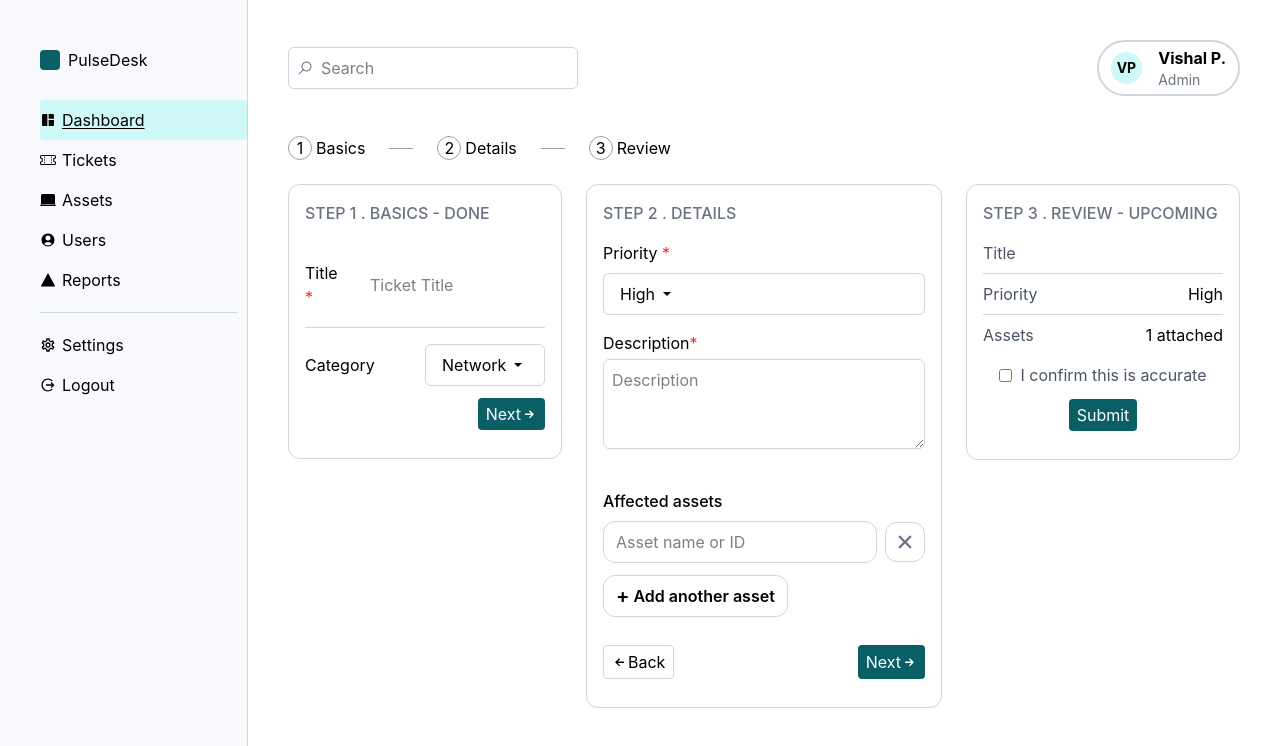
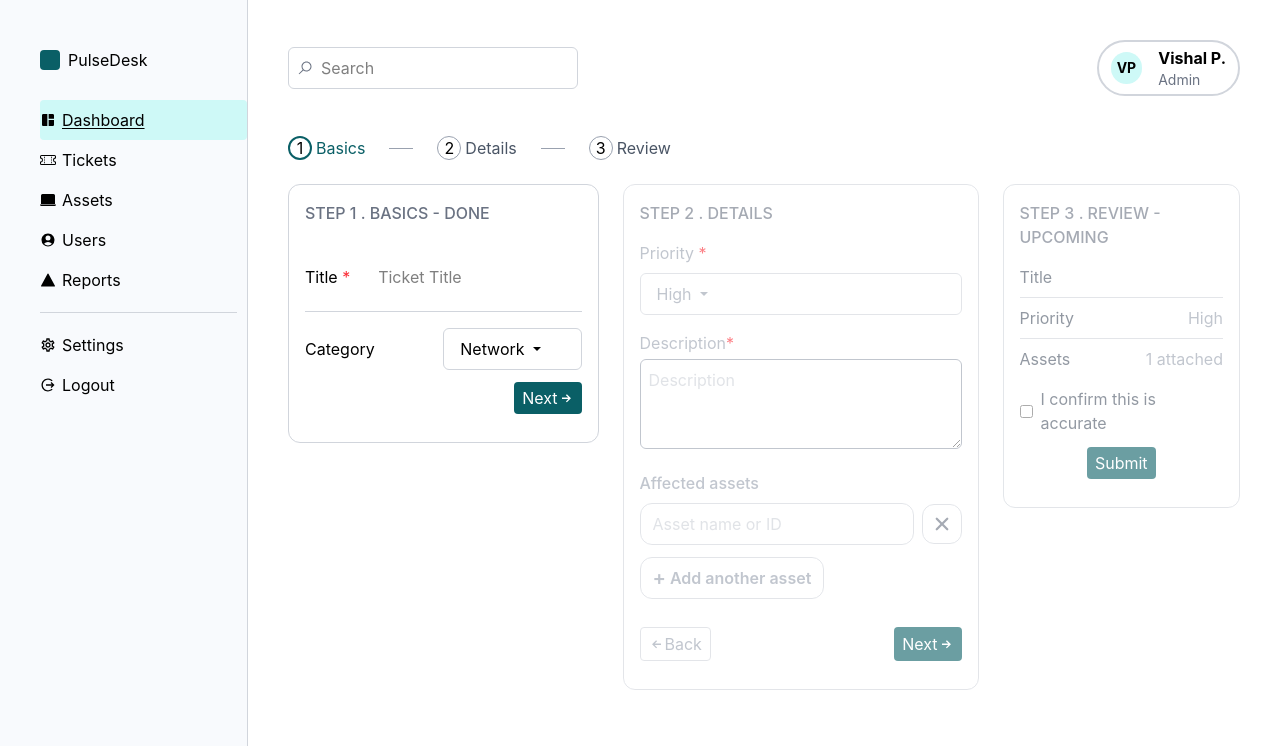
Before and after one commit to vishalkumar392392/pulsedesk, a React (Vite) app in the folder pulse-ui/: page /tickets in a window 1280 px wide. Shown: the top 746 px of the page. Built offline with nearby package versions, Linux system fonts and the light colour scheme; what @newrelic/browser-agent would draw is missing.

Commit message:
Multi form code completed with styling

```diff
--- a/pulse-ui/src/App.tsx
+++ b/pulse-ui/src/App.tsx
@@ -10,7 +10,7 @@ import Dashboard from "./components/Dashboard/Dashboard";
 import { Login } from "./components/Login/Login";
 import Loader from "./components/Util/Loader";
 import { Modal } from "./components/Util/Modal";
-import { TicketForm } from "./components/Tickets/TicketFormBasics";
+import { TicketForm } from "./components/Tickets/TicketForm";
 
 function App() {
   return (
--- /dev/null
+++ b/pulse-ui/src/components/Tickets/TicketForm.tsx
@@ -0,0 +1,106 @@
+import { TicketFormDetails } from "./TicketFormDetails";
+import { TicketFormReview } from "./TicketFormReview";
+import { TicketFormBasics } from "./TicketFormBasics";
+import { useForm } from "react-hook-form";
+import { useState } from "react";
+import { TiTickOutline } from "react-icons/ti";
+
+export interface FormData {
+  title: string;
+  category: string;
+  priority: string;
+  description: string;
+  assets: string[];
+  acceptTerms: boolean;
+}
+export const TicketForm = () => {
+  const {
+    control,
+    handleSubmit,
+    formState: { errors },
+  } = useForm<FormData>({
+    mode: "onChange",
+    defaultValues: {
+      title: "",
+      category: "Network",
+      priority: "High",
+      description: "",
+      assets: [""],
+      acceptTerms: false,
+    },
+  });
+
+  const [step, setStep] = useState(1);
+
+  const onSubmit = () => {};
+  return (
+    <form onSubmit={handleSubmit(onSubmit)}>
+      <div className="mb-6 flex items-center gap-6">
+        <div className="flex gap-1">
+          <div
+            className={`flex h-6 w-6 items-center justify-center rounded-full border ${step === 1 ? "border-pulse-green border-2" : "border-gray-400"} ${step >= 2 ? "bg-pulse-green" : "bg-white"}`}
+          >
+            {step >= 2 ? <TiTickOutline color="white" /> : 1}
+          </div>
+          <div
+            className={`${step == 1 ? "text-pulse-green" : "text-gray-600"}`}
+          >
+            Basics
+          </div>
+        </div>
+        <hr className="w-6 border-gray-400" />
+        <div className="flex gap-1">
+          <div
+            className={`flex h-6 w-6 items-center justify-center rounded-full border border-gray-400 ${step === 2 ? "border-pulse-green border-2" : "border-gray-400"} ${step >= 3 ? "bg-pulse-green" : "bg-white"}`}
+          >
+            {step >= 3 ? <TiTickOutline color="white" /> : 2}
+          </div>
+          <div
+            className={`${step == 2 ? "text-pulse-green" : "text-gray-600"}`}
+          >
+            Details
+          </div>
+        </div>
+        <hr className="w-6 border-gray-400" />
+
+        <div className="flex gap-1">
+          <div
+            className={`flex h-6 w-6 items-center justify-center rounded-full border border-gray-400 ${step === 3 ? "border-pulse-green border-2" : "border-gray-400"} ${step >= 4 ? "bg-pulse-green" : "bg-white"}`}
+          >
+            {step >= 4 ? <TiTickOutline color="white" /> : 3}
+          </div>
+          <div
+            className={`${step == 3 ? "text-pulse-green" : "text-gray-600"}`}
+          >
+            Review
+          </div>
+        </div>
+      </div>
+      <div className="flex items-start gap-6">
+        <div
+          className={`${step != 1 ? "pointer-events-none text-gray-400 opacity-60 select-none" : "bg-white"}`}
+        >
+          <TicketFormBasics
+            control={control}
+            errors={errors}
+            setStep={setStep}
+          />
+        </div>
+        <div
+          className={`${step != 2 ? "pointer-events-none text-gray-400 opacity-60 select-none" : "bg-white"}`}
+        >
+          <TicketFormDetails
+            control={control}
+            errors={errors}
+            setStep={setStep}
+          />
+        </div>
+        <div
+          className={`${step != 3 ? "pointer-events-none text-gray-400 opacity-60 select-none" : "bg-white"}`}
+        >
+          <TicketFormReview control={control} />
+        </div>
+      </div>
+    </form>
+  );
+};
--- a/pulse-ui/src/components/Tickets/TicketFormBasics.tsx
+++ b/pulse-ui/src/components/Tickets/TicketFormBasics.tsx
@@ -1,74 +1,38 @@
 import { useState } from "react";
-import { Controller, useForm, useWatch } from "react-hook-form";
+import {
+  Controller,
+  useWatch,
+  type Control,
+  type FieldErrors,
+} from "react-hook-form";
 import { DropDown } from "../Util/DropDown";
 import { GrFormNextLink } from "react-icons/gr";
-import { TicketFormDetails } from "./TicketFormDetails";
-import { TicketFormReview } from "./TicketFormReview";
+import type { FormData } from "./TicketForm";
 
-export interface FormData {
-  title: string;
-  category: string;
-  priority: string;
-  description: string;
-  assets: string[];
-  acceptTerms: boolean;
+const DROPDOWN_VALUES = ["Network", "Hardware", "Software", "Access", "Other"];
+
+interface TicketFormBasicsProps {
+  control: Control<FormData>;
+  errors: FieldErrors<FormData>;
+  setStep: (n: number) => void;
 }
-const DROPDOWN_VALUES = ["Network", "Hardware", "Software", "Access", "Other"];
-export const TicketForm = () => {
+
+export const TicketFormBasics = ({
+  control,
+  errors,
+  setStep,
+}: TicketFormBasicsProps) => {
   const [isOpen, setIsOpen] = useState(false);
-
-  const {
-    control,
-    handleSubmit,
-    formState: { errors },
-  } = useForm<FormData>({
-    mode: "onChange",
-    defaultValues: {
-      title: "",
-      category: "Network",
-      priority: "High",
-      description: "",
-      assets: [""],
-      acceptTerms: false,
-    },
-  });
   const [title] = useWatch({
     control,
     name: ["title"],
   });
+  const isBasicFormValid = !(title && title.length > 3);
 
-  const onSubmit = () => {};
-  const isBasicFormValid = !(title && title.length > 3);
   return (
-    <form onSubmit={handleSubmit(onSubmit)}>
-      <div className="mb-6 flex items-center gap-6">
-        <div className="flex gap-1">
-          <div className="flex h-6 w-6 items-center justify-center rounded-full border border-gray-400">
-            1
-          </div>
-          Basics
-        </div>
-        <hr className="w-6 border-gray-400" />
-        <div className="flex gap-1">
-          <div className="flex h-6 w-6 items-center justify-center rounded-full border border-gray-400">
-            2
-          </div>
-          Details
-        </div>
-        <hr className="w-6 border-gray-400" />
-
-        <div className="flex gap-1">
-          <div className="flex h-6 w-6 items-center justify-center rounded-full border border-gray-400">
-            3
-          </div>
-          Review
-        </div>
-      </div>
-      <div className="flex items-start gap-6">
+    <div>
       <div className="flex-1 rounded-xl border border-gray-300 p-4">
-          <div className="font-medium text-gray-500">
-            STEP 1 . BASICS - DONE
-          </div>
+        <div className="font-medium text-gray-500">STEP 1 . BASICS - DONE</div>
         <Controller
           name="title"
           control={control}
@@ -117,15 +81,13 @@ export const TicketForm = () => {
         <div className="flex justify-end">
           <button
             disabled={isBasicFormValid}
+            onClick={() => setStep(2)}
             className={`bg-pulse-green disabled:bg-pulse-green rounded px-2 py-1 text-white ${isBasicFormValid ? "cursor-not-allowed" : "cursor-pointer"} my-3`}
           >
             <div className="flex items-center">Next {<GrFormNextLink />}</div>
           </button>
         </div>
       </div>
-        <TicketFormDetails control={control} errors={errors} />
-        <TicketFormReview control={control} />
     </div>
-    </form>
   );
 };
--- a/pulse-ui/src/components/Tickets/TicketFormDetails.tsx
+++ b/pulse-ui/src/components/Tickets/TicketFormDetails.tsx
@@ -1,6 +1,6 @@
 import { useState } from "react";
 import { DropDown } from "../Util/DropDown";
-import type { FormData } from "./TicketFormBasics";
+import type { FormData } from "./TicketForm";
 import {
   Controller,
   useWatch,
@@ -15,19 +15,21 @@ const DROPDOWN_VALUES = ["High", "Medium", "Low"];
 
 interface TicketFormDetailsProps {
   control: Control<FormData>;
-  errors: FieldErrors<FormData>;
+  errors?: FieldErrors<FormData>;
+  setStep: (n: number) => void;
 }
 
 export const TicketFormDetails = ({
   control,
-  errors,
+  setStep,
 }: TicketFormDetailsProps) => {
   const [isOpen, setIsOpen] = useState(false);
   const [description, assets] = useWatch({
     control,
     name: ["description", "assets"],
   });
-  const isDetailsFormValid = description?.length > 0 && assets?.length > 0;
+  const isDetailsFormValid =
+    description?.length > 0 && assets?.length > 0 && assets[0].length > 0;
 
   return (
     <div className="flex-1 rounded-xl border border-gray-300 p-4">
@@ -51,8 +53,8 @@ export const TicketFormDetails = ({
           <Controller
             name="description"
             control={control}
-            rules={{ required: "Description is required" }}
-            render={({ field, fieldState }) => (
+            rules={{ required: true }}
+            render={({ field }) => (
               <>
                 <div className="mt-4 mb-4">
                   <label className="mt-1 mr-4 flex">
@@ -61,18 +63,10 @@ export const TicketFormDetails = ({
                   <textarea
                     {...field}
                     rows={3}
-                    className={`mt-1 w-full rounded-md border p-2 transition-colors outline-none focus:border-gray-500 focus:ring-2 focus:ring-gray-200 ${
-                      fieldState.error
-                        ? "border-red-500 focus:ring-2 focus:ring-red-200"
-                        : "border-gray-300 focus:ring-2 focus:ring-blue-200"
-                    }`}
+                    className={`mt-1 w-full rounded-md border p-2 transition-colors outline-none focus:border-gray-500 focus:ring-2 focus:ring-gray-200`}
                     placeholder="Description"
                   />
                 </div>
-
-                <p className="min-h-0.5 text-sm text-red-500">
-                  {errors.description?.message}
-                </p>
               </>
             )}
           />
@@ -136,6 +130,8 @@ export const TicketFormDetails = ({
         <div className="mt-4 flex justify-between">
           <button
             disabled={!isDetailsFormValid}
+            onClick={() => setStep(1)}
+
             className={`rounded border border-gray-300 px-2 py-1 ${!isDetailsFormValid ? "cursor-not-allowed" : "cursor-pointer"} my-3`}
           >
             <div className="flex items-center">
@@ -145,6 +141,8 @@ export const TicketFormDetails = ({
           </button>
           <button
             disabled={!isDetailsFormValid}
+            onClick={() => setStep(3)}
+
             className={`bg-pulse-green disabled:bg-pulse-green rounded px-2 py-1 text-white ${!isDetailsFormValid ? "cursor-not-allowed" : "cursor-pointer"} my-3`}
           >
             <div className="flex items-center">Next {<GrFormNextLink />}</div>
--- a/pulse-ui/src/components/Tickets/TicketFormReview.tsx
+++ b/pulse-ui/src/components/Tickets/TicketFormReview.tsx
@@ -1,5 +1,5 @@
 import { Controller, useWatch, type Control } from "react-hook-form";
-import type { FormData } from "./TicketFormBasics";
+import type { FormData } from "./TicketForm";
 interface TicketFormReviewProps {
   control: Control<FormData>;
 }
@@ -45,6 +45,7 @@ export const TicketFormReview = ({ control }: TicketFormReviewProps) => {
               <label className="flex items-center gap-2">
                 <input
                   type="checkbox"
+                  className="accent-pulse-green"
                   checked={field.value}
                   onChange={(e) => field.onChange(e.target.checked)}
                 />
```
Lines whose indentation alone changed are shown as unchanged.
